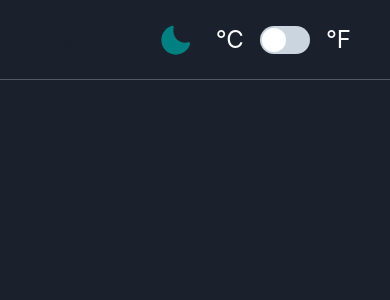
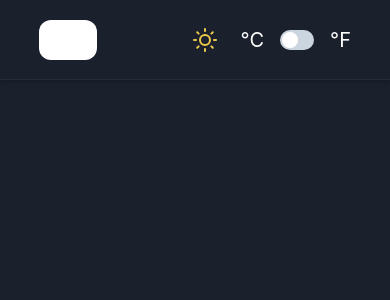
Before and after one commit to frknsprnl/Tasks-Projects, a React (Create React App) app: page / in a window 390 px wide. Shown: the top 300 px of the page. Built offline with nearby package versions, Linux system fonts and the light colour scheme.

Commit message:
ui improvements / responsive fix

```diff
--- a/src/components/Header.js
+++ b/src/components/Header.js
@@ -1,5 +1,5 @@
-import { IconButton, Switch, Text, Show, Hide } from "@chakra-ui/react";
-import { MoonIcon, SearchIcon, SunIcon } from "@chakra-ui/icons";
+import { IconButton, Switch, Text } from "@chakra-ui/react";
+import { MoonIcon, SunIcon } from "@chakra-ui/icons";
 import "../App.css";
 import { useTheme } from "../context/themeContext";
 import { useState, useEffect } from "react";
@@ -42,33 +42,24 @@ function Header() {
       className={`header`}
       style={
         theme === "dark"
-          ? { borderBottom: "1px solid rgba(255, 255, 255, 0.25)" }
-          : { borderBottom: "1px solid rgba(0, 0, 0, 0.25)" }
+          ? {
+              borderBottom: "1px solid rgba(255, 255, 255, 0.05)",
+              boxShadow: "0 2px 4px -1px rgba(0,0,0,0.25)",
+            }
+          : {
+              borderBottom: "1px solid rgba(0, 0, 0, 0.05)",
+              boxShadow: "rgba(50, 50, 93, 0.25) 0px 13px 27px -5px",
+            }
       }
     >
       <div className={`headerContainer`}>
-        <Show below="md">
-          <IconButton
-            className="searchButton"
-            w={12}
-            h={12}
-            backgroundColor={"transparent"}
-            _hover={
-              theme === "dark"
-                ? { backgroundColor: "#30343c" }
-                : { backgroundColor: "" }
-            }
-            aria-label="Search"
-            icon={<SearchIcon w={8} h={8} />}
-          />
-        </Show>
-
-        <Hide below="md">
         <form className="weatherForm" onSubmit={handleSubmit}>
           <input
-              className={`searchBar ${theme === "dark" ? "light" : "dark"}`}
+            className={`searchBar`}
             style={
-                theme === "light" ? { color: "#f3f2ef" } : { color: "#1a202c" }
+              theme === "light"
+                ? { color: "#f3f2ef", backgroundColor: "#4A5568" }
+                : { color: "#1a202c", backgroundColor: "#fff" }
             }
             type="text"
             spellCheck={false}
@@ -76,12 +67,12 @@ function Header() {
             onChange={handleChange}
           />
         </form>
-        </Hide>
+        {/* </Hide> */}
 
         <div className="utilityContainer">
           <IconButton
-            w={12}
-            h={12}
+            w={[8, 12]}
+            h={[8, 12]}
             backgroundColor={"transparent"}
             _hover={
               theme === "dark"
@@ -94,21 +85,21 @@ function Header() {
             }}
             icon={
               theme === "dark" ? (
-                <MoonIcon w={8} h={8} color={"teal"} />
+                <SunIcon w={[6, 8]} h={[6, 8]} color={"yellow.400"} />
               ) : (
-                <SunIcon w={8} h={8} color={"teal"} />
+                <MoonIcon w={[6, 8]} h={[6, 8]} color={"gray.600"} />
               )
             }
           />
-          <Text fontSize={"2xl"}>°C</Text>
+          <Text fontSize={["20px", "2xl"]}>°C</Text>
           <Switch
-            size={"lg"}
-            colorScheme="teal"
+            size={["md", "lg"]}
+            colorScheme={theme === "dark" ? "purple" : "gray"}
             onChange={(e) => {
               e.target.checked === true ? setUnit("F") : setUnit("C");
             }}
           />
-          <Text fontSize={"2xl"}>°F</Text>
+          <Text fontSize={["20px", "2xl"]}>°F</Text>
         </div>
       </div>
     </header>
```
Lines whose indentation alone changed are shown as unchanged.
